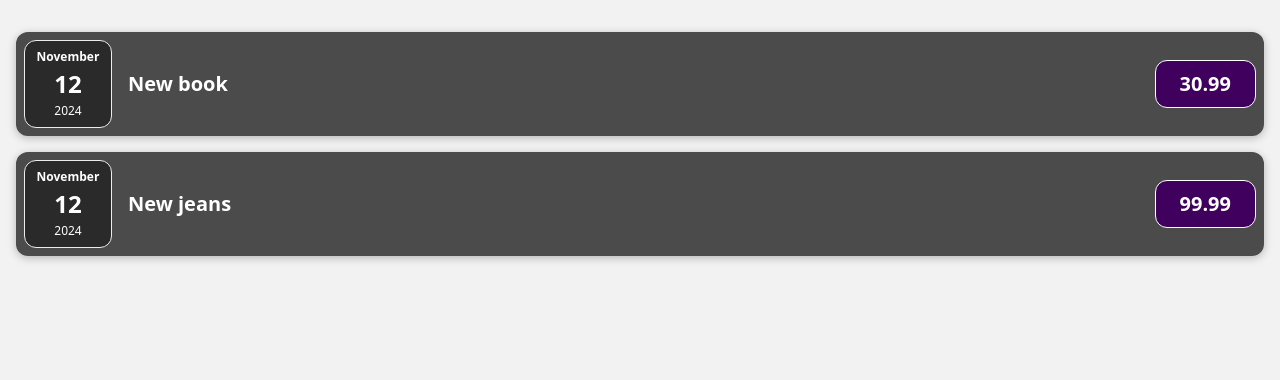
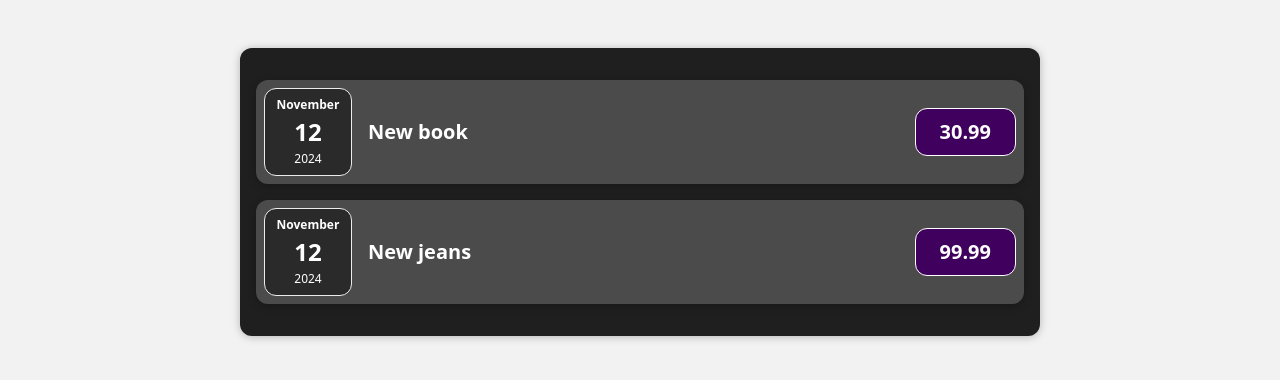
Before and after one commit to OskarTall0/React, a React (Vite) app in the folder Expences/: page / in a window 1280 px wide. Shown: the top 380 px of the page. Built offline with nearby package versions, Linux system fonts and the light colour scheme.

Commit message:
Ylesanne 3

```diff
--- /dev/null
+++ b/Expences/src/components/Card.css
@@ -0,0 +1,4 @@
+.card {
+  border-radius: 12px;
+  box-shadow: 0 2px 8px rgba(0, 0, 0, 0.25);
+}
--- /dev/null
+++ b/Expences/src/components/Card.jsx
@@ -0,0 +1,9 @@
+import "./Card.css";
+
+const Card = (props) => {
+  const classes = "card " + (props.className || "");
+
+  return <div className={classes}>{props.children}</div>;
+};
+
+export default Card;
--- a/Expences/src/components/ExpenseItem.css
+++ b/Expences/src/components/ExpenseItem.css
@@ -2,25 +2,22 @@
   display: flex;
   justify-content: space-between;
   align-items: center;
-  box-shadow: 0 2px 8px rgba(0, 0, 0, 0.25);
   padding: 0.5rem;
   margin: 1rem 0;
-  border-radius: 12px;
   background-color: #4b4b4b;
   color: white;
 }
 
 .expense-item__description {
   display: flex;
-  flex-direction: column;
+  flex-direction: column-reverse;
   gap: 1rem;
   align-items: flex-end;
-  flex-flow: column-reverse;
   justify-content: flex-start;
   flex: 1;
 }
 
-.expense-item h2 {
+.expense-item__description h2 {
   font-size: 1rem;
   flex: 1;
   margin: 0 1rem;
--- a/Expences/src/components/ExpenseItem.jsx
+++ b/Expences/src/components/ExpenseItem.jsx
@@ -1,19 +1,18 @@
 import "./ExpenseItem.css";
 import ExpenseDate from "./ExpenseDate";
+import Card from "./Card";
 
 const ExpenseItem = (props) => {
   return (
-    <div className="expense-item">
-      <div className="expense-item__date">
-        <ExpenseDate date={props.data.date} />
-      </div>
+    <Card className="expense-item">
+      <ExpenseDate date={props.data.date} />
 
       <div className="expense-item__description">
         <h2>{props.data.title}</h2>
       </div>
 
       <div className="expense-item__price">{props.data.price}</div>
-    </div>
+    </Card>
   );
 };
 
--- a/Expences/src/components/Expenses.css
+++ b/Expences/src/components/Expenses.css
@@ -0,0 +1,9 @@
+.expenses {
+    padding: 1rem;
+    background-color: rgb(31, 31, 31);
+    margin: 2rem auto;
+    width: 50rem;
+    max-width: 95%;
+    border-radius: 12px;
+    box-shadow: 0 1px 8px rgba(0, 0, 0, 0.25);
+}
```
